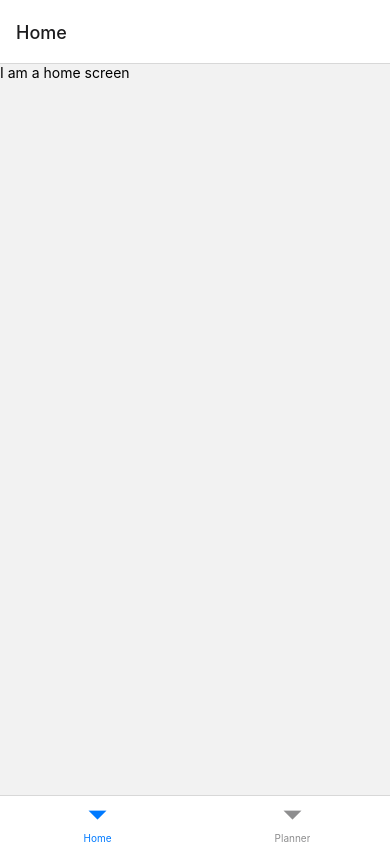
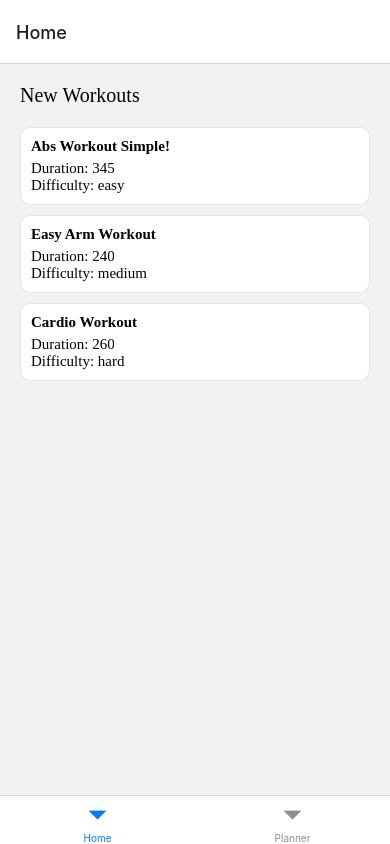
Before and after one commit to devinkr/workoutApp, a React Native app: screen /Home in a window 390 px wide. Built offline with nearby package versions, Linux system fonts and the light colour scheme.

Commit message:
Workout data and add custom font

```diff
--- /dev/null
+++ b/components/WorkoutItem.tsx
@@ -0,0 +1,38 @@
+import React from 'react';
+import {StyleSheet, Text, View} from 'react-native';
+import {Workout} from '../types/data';
+
+export default function WorkoutItem({item}: {item: Workout}) {
+  return (
+    <View style={styles.container}>
+      <Text style={styles.name}>{item.name}</Text>
+      <Text style={styles.duration}>Duration: {item.duration}</Text>
+      <Text style={styles.difficulty}>Difficulty: {item.difficulty}</Text>
+    </View>
+  );
+}
+
+const styles = StyleSheet.create({
+  container: {
+    borderRadius: 10,
+    borderColor: 'rgba(0,0,0,0.1)',
+    borderWidth: 1,
+    padding: 10,
+    marginBottom: 10,
+    backgroundColor: '#ffffff',
+  },
+  name: {
+    fontSize: 15,
+    fontFamily: 'Montserrat-Bold',
+    fontWeight: 'bold',
+    marginBottom: 5,
+  },
+  duration: {
+    fontFamily: 'Montserrat-Regular',
+    fontSize: 15,
+  },
+  difficulty: {
+    fontFamily: 'Montserrat-Regular',
+    fontSize: 15,
+  },
+});
--- /dev/null
+++ b/data.json
@@ -0,0 +1,111 @@
+[
+  {
+    "slug": "abs-workout-simple-12321312",
+    "name": "Abs Workout Simple!",
+    "duration": 345,
+    "difficulty": "easy",
+    "sequence": [
+      {
+        "slug": "pushups-213213712",
+        "name": "Pushups",
+        "type": "exercise",
+        "reps": 15,
+        "duration": 60
+      },
+      {
+        "slug": "break-12313123",
+        "name": "Break",
+        "type": "break",
+        "duration": 15
+      },
+      {
+        "slug": "lower-back-stretch-23123421",
+        "name": "Lower back stretch",
+        "type": "stretch",
+        "duration": 120
+      },
+      {
+        "slug": "pull-up-12308277",
+        "name": "Pull Up",
+        "type": "exercise",
+        "reps": 10,
+        "duration": 60
+      },
+      {
+        "slug": "break-123213798",
+        "name": "Breath",
+        "type": "break",
+        "duration": 30
+      },
+      {
+        "slug": "squats-971236798",
+        "name": "Squats",
+        "type": "exercise",
+        "reps": 30,
+        "duration": 60
+      }
+    ]
+  },
+  {
+    "slug": "easy-arm-workout-12317278",
+    "name": "Easy Arm Workout",
+    "duration": 240,
+    "difficulty": "medium",
+    "sequence": [
+      {
+        "slug": "pushups-4876812",
+        "name": "Pushups",
+        "type": "exercise",
+        "reps": 15,
+        "duration": 60
+      },
+      {
+        "slug": "lower-back-stretch-12478712",
+        "name": "Lower back stretch",
+        "type": "stretch",
+        "duration": 120
+      },
+      {
+        "slug": "pull-ups-123214221",
+        "name": "Pull Ups",
+        "type": "exercise",
+        "reps": 10,
+        "duration": 60
+      }
+    ]
+  },
+  {
+    "slug": "cardio-workout-1231283",
+    "name": "Cardio Workout",
+    "duration": 260,
+    "difficulty": "hard",
+    "sequence": [
+      {
+        "slug": "jumping-jacks-1237191",
+        "name": "Jumping Jacks",
+        "type": "exercise",
+        "reps": 100,
+        "duration": 120
+      },
+      {
+        "slug": "breath-1212337191",
+        "name": "Breath",
+        "type": "break",
+        "duration": 10
+      },
+      {
+        "slug": "jumping-jacks-12323214",
+        "name": "Jumping Jacks",
+        "type": "exercise",
+        "reps": 100,
+        "duration": 120
+      },
+      {
+        "slug": "breath-2142123212",
+        "name": "Breath",
+        "type": "break",
+        "duration": 10
+      }
+    ]
+  }
+]
--- a/screens/HomeScreen.tsx
+++ b/screens/HomeScreen.tsx
@@ -1,10 +1,30 @@
 import React from 'react';
-import {Text, View} from 'react-native';
+import {View, StyleSheet, FlatList, Text} from 'react-native';
+import data from '../data.json';
+import {Workout} from '../types/data';
+import WorkoutItem from '../components/WorkoutItem';
 
 export default function HomeScreen() {
   return (
-    <View>
-      <Text>I am a home screen</Text>
+    <View style={styles.container}>
+      <Text style={styles.header}>New Workouts</Text>
+      <FlatList
+        data={data as Array<Workout>}
+        renderItem={WorkoutItem}
+        keyExtractor={item => item.slug}
+      />
     </View>
   );
 }
+
+const styles = StyleSheet.create({
+  container: {
+    padding: 20,
+    flex: 1,
+  },
+  header: {
+    fontSize: 20,
+    marginBottom: 20,
+    fontFamily: 'Montserrat-Bold',
+  },
+});
--- /dev/null
+++ b/types/data.ts
@@ -0,0 +1,18 @@
+export type Difficulty = 'easy' | 'normal' | 'hard';
+export type SequenceType = 'exercise' | 'stretch' | 'break';
+
+export interface Workout {
+  slug: string;
+  name: string;
+  duration: number;
+  difficulty: Difficulty;
+  sequence: Array<SequenceItem>;
+}
+
+export interface SequenceItem {
+  slug: string;
+  name: string;
+  type: SequenceType;
+  duration: number;
+  reps?: number;
+}
```
Also changed, not shown: react-native.config.js (added, +7 -0 lines), assets/fonts/Montserrat-Bold.ttf (added), assets/fonts/Montserrat-Regular.ttf (added), 6 other files (tests, documents, lock files or other folders).
